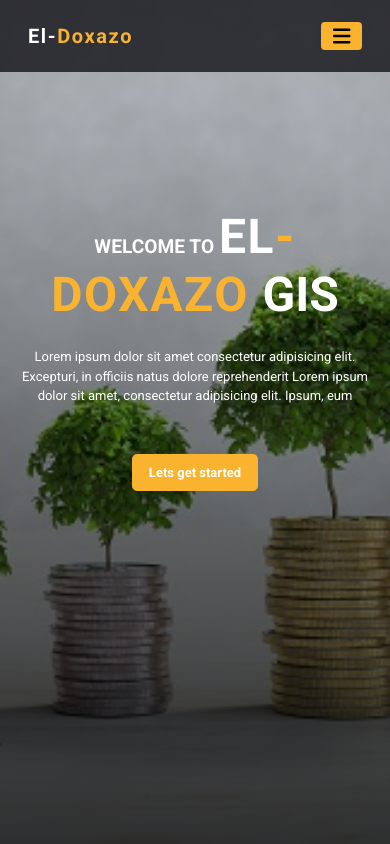
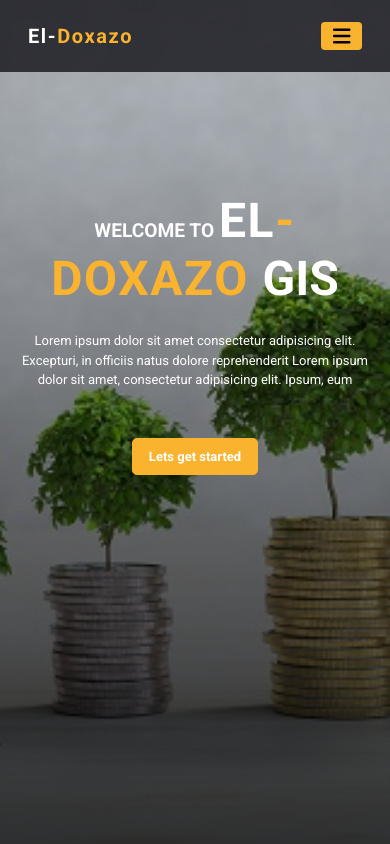
Before and after one commit to Cyber-Ell/work-project, a plain HTML site: page index.html in a window 390 px wide. Shown: the top 844 px of the page. Drawn offline with nearby package versions, Linux system fonts and the light colour scheme.

```diff
--- a/css/style.css
+++ b/css/style.css
@@ -515,7 +515,7 @@ margin-right: auto;
 
 
     .landing-caption{
-        padding-top: 14rem;
+        padding-top: 13rem;
         text-align: center;
     }
 
```
